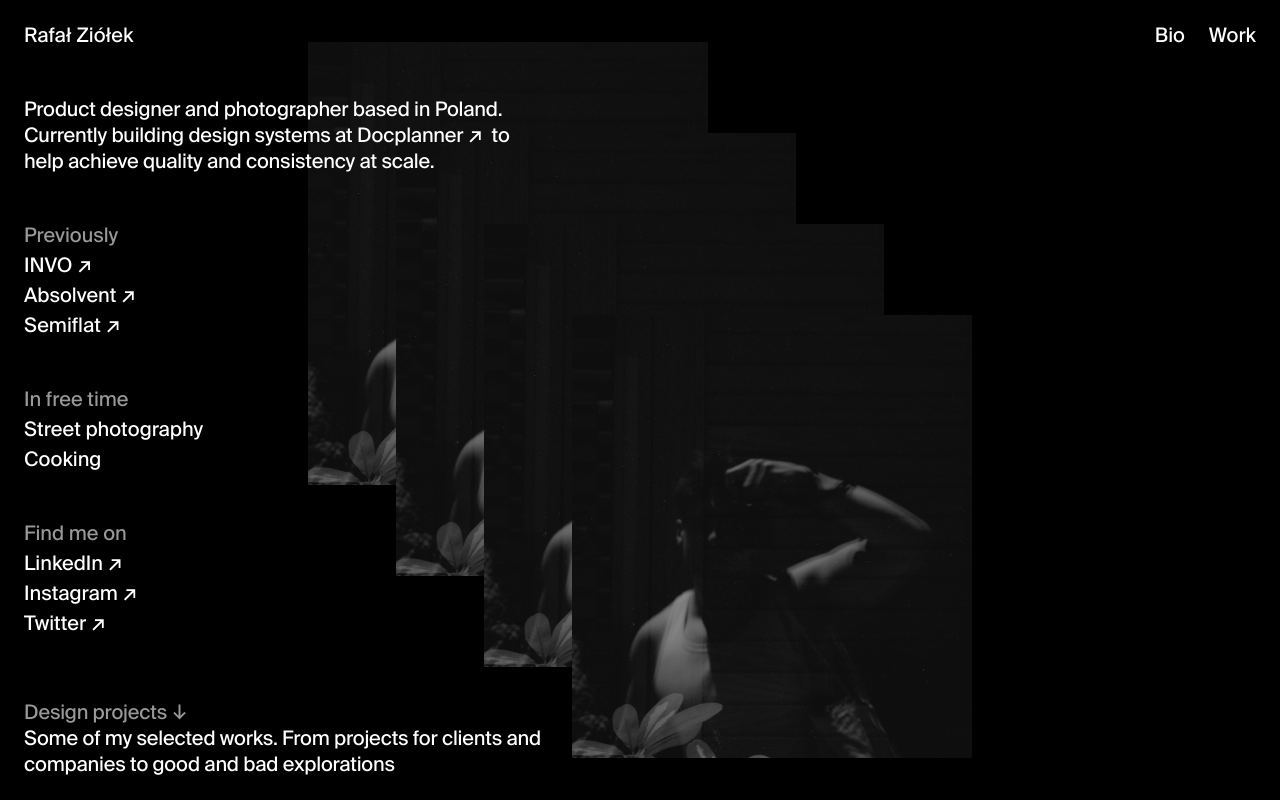
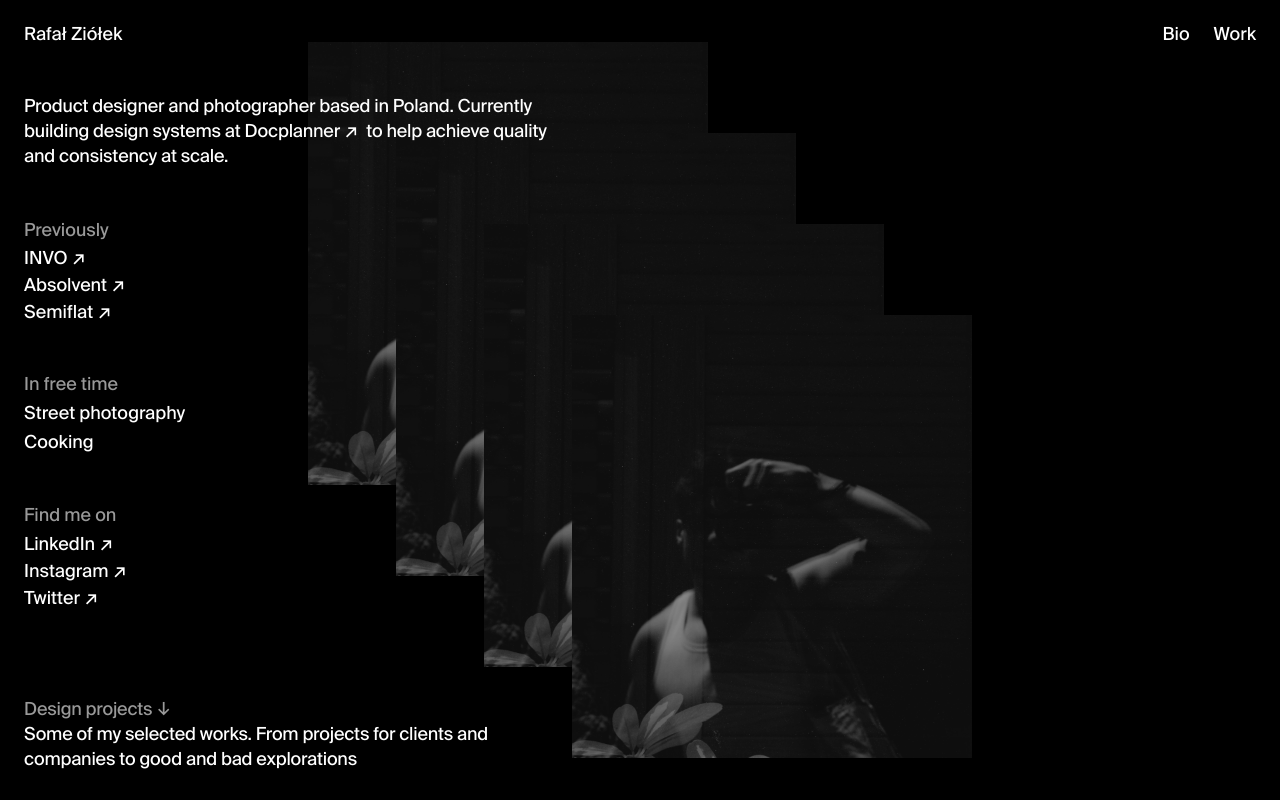
Before and after one commit to rafalziolek/portfolio, a Next.js app: page / in a window 1280 px wide. Shown: the top 800 px of the page. Built offline with nearby package versions, Linux system fonts and the light colour scheme.

Commit message:
minor ui improvements

```diff
--- a/src/app/globals.scss
+++ b/src/app/globals.scss
@@ -5,19 +5,19 @@
   --breakpoint-desktop: 1400px;
 
   // font stack
-  // --font-family: "suisse int'l", "Inter", sans-serif;
+  // --font-family: "Inter V", "suisse int'l", "Inter", sans-serif;
 
   // font weights
-  --font-weight-s: 400;
+  --font-weight-s: 450;
   --font-weight-m: 400;
   --font-weight-l: 600;
 
   // font sizes
   --font-size-xs: 0.75rem;
   --font-size-xs: 0.9375rem;
-  --font-size-s: 1.125rem;
-  --font-size-m: 1.25rem;
-  --font-size-l: 2rem;
+  --font-size-s: 1.25rem;
+  --font-size-m: 1.125rem;
+  --font-size-l: 1.75rem;
   --font-size-xl: 2.75rem;
 
   --font-size-main-heading: var(--font-size-m);
--- a/src/components/HeroSection/HeroSection.jsx
+++ b/src/components/HeroSection/HeroSection.jsx
@@ -24,7 +24,7 @@ function HeroSection() {
               as="h1"
               type="main-heading"
               style={{
-                maxWidth: "40ch",
+                maxWidth: "45ch",
               }}
             >
               Product designer and photographer based in Poland. Currently
--- a/src/components/Text/text.module.scss
+++ b/src/components/Text/text.module.scss
@@ -6,19 +6,19 @@
     font-size: var(--font-size-main-heading);
     font-weight: var(--font-weight-m);
     // letter-spacing: -0.2px;
-    line-height: 130%;
+    line-height: 140%;
   }
   &.heading {
     font-size: var(--font-size-main-heading);
     font-weight: var(--font-weight-m);
     // letter-spacing: -0.2px;
-    line-height: 130%;
+    line-height: 140%;
   }
   &.body {
     font-size: var(--font-size-body);
     font-weight: var(--font-weight-m);
     // letter-spacing: -0.2px;
-    line-height: 130%;
+    line-height: 140%;
   }
 
   &.caption {
@@ -26,7 +26,7 @@
     font-weight: var(--font-weight-m);
     // text-transform: uppercase;
     // letter-spacing: 1px;
-    line-height: 150%;
+    line-height: 140%;
   }
 
   &.secondary {
--- a/src/components/custom-link/CustomLink.jsx
+++ b/src/components/custom-link/CustomLink.jsx
@@ -19,7 +19,7 @@ const arrowAngled = {
   },
   hover: {
     x: "4px",
-    y: "-4px",
+    y: "-6px",
   },
 };
 
--- a/src/components/custom-link/CustomLink.module.scss
+++ b/src/components/custom-link/CustomLink.module.scss
@@ -5,14 +5,18 @@
   font-weight: inherit;
   line-height: inherit;
   position: relative;
+
+  // color: var(--color-foreground-primary-inverted);
 }
 .hover {
   display: block;
-  height: 0.05em;
-
+  height: 100%;
   background-color: white;
   position: absolute;
+  bottom: 0;
   width: 100%;
+  z-index: 1;
+  mix-blend-mode: difference;
 }
 
 .trailing-icon {
```
